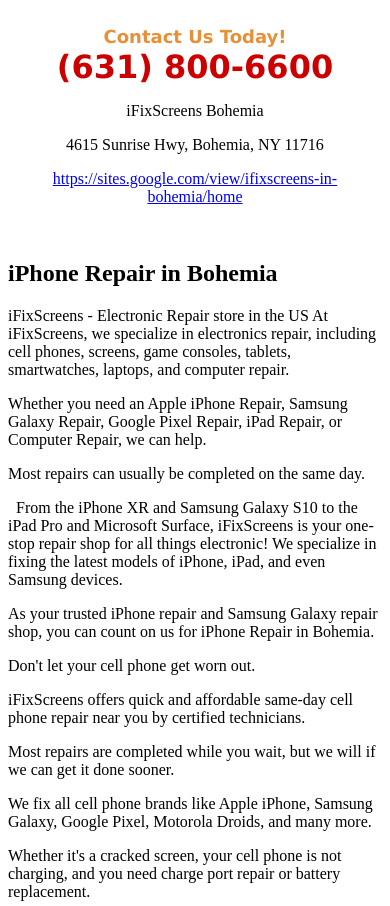
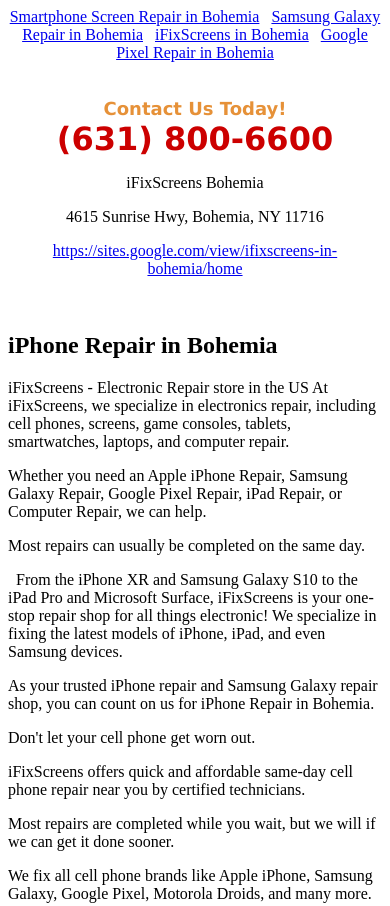
Before and after one commit to iFix786/iFixScreens-in-Bohemia, a plain HTML site: page iPhoneRepairinBohemia.html in a window 390 px wide. Shown: the top 906 px of the page. Drawn offline with Linux system fonts and the light colour scheme.

Commit message:
Update iPhoneRepairinBohemia.html

```diff
--- a/iPhoneRepairinBohemia.html
+++ b/iPhoneRepairinBohemia.html
@@ -1,4 +1,12 @@
-<!DOCTYPE html><html><body><div class="sites-embed-align-center-wrapping-off"><div class="sites-embed-border-on sites-embed sites-embed-full-width" style="width:100%;"><div class="sites-embed-content sites-embed-type-text"><div class="sites-embed-content-textbox"><div dir="ltr"><div style="text-align:center"><br><span style="color:rgb(230,145,56)"><b><font size="4"><span style="font-family:verdana,sans-serif">Contact Us Today!</span></font></b></span><br><span style="color:rgb(204,0,0)"><b><font size="6"><span style="font-family:verdana,sans-serif">(631) 800-6600</span></font></b></span><br><p>iFixScreens Bohemia</p><p>4615 Sunrise Hwy, Bohemia, NY 11716</p><p><a href="https://sites.google.com/view/ifixscreens-in-bohemia/home" target="_blank">https://sites.google.com/view/ifixscreens-in-bohemia/home</a></p><br></div></div></div></div></div></div><h2>iPhone Repair in Bohemia</h2>iFixScreens - Electronic Repair store in the US
+<!DOCTYPE html><html><body>
+   <div style="text-align: center;">
+
+        <a href="./SmartphoneScreenRepairinBohemia.html">Smartphone Screen Repair in Bohemia</a>&nbsp&nbsp
+        <a href="./SamsungGalaxyRepairinBohemia.html">Samsung Galaxy Repair in Bohemia</a>&nbsp&nbsp
+<a href="./index.html">iFixScreens in Bohemia</a>&nbsp&nbsp
+        <a href="./GooglePixelRepairinBohemia.html">Google Pixel Repair in Bohemia</a>
+    </div><br/>
+  <div class="sites-embed-align-center-wrapping-off"><div class="sites-embed-border-on sites-embed sites-embed-full-width" style="width:100%;"><div class="sites-embed-content sites-embed-type-text"><div class="sites-embed-content-textbox"><div dir="ltr"><div style="text-align:center"><br><span style="color:rgb(230,145,56)"><b><font size="4"><span style="font-family:verdana,sans-serif">Contact Us Today!</span></font></b></span><br><span style="color:rgb(204,0,0)"><b><font size="6"><span style="font-family:verdana,sans-serif">(631) 800-6600</span></font></b></span><br><p>iFixScreens Bohemia</p><p>4615 Sunrise Hwy, Bohemia, NY 11716</p><p><a href="https://sites.google.com/view/ifixscreens-in-bohemia/home" target="_blank">https://sites.google.com/view/ifixscreens-in-bohemia/home</a></p><br></div></div></div></div></div></div><h2>iPhone Repair in Bohemia</h2>iFixScreens - Electronic Repair store in the US
 
 At iFixScreens, we specialize in electronics repair, including cell phones, screens, game consoles, tablets, smartwatches, laptops, and computer repair. <p>Whether you need an Apple iPhone Repair, Samsung Galaxy Repair, Google Pixel Repair, iPad Repair, or Computer Repair, we can help. <p>Most repairs can usually be completed on the same day.
 <p>
```
